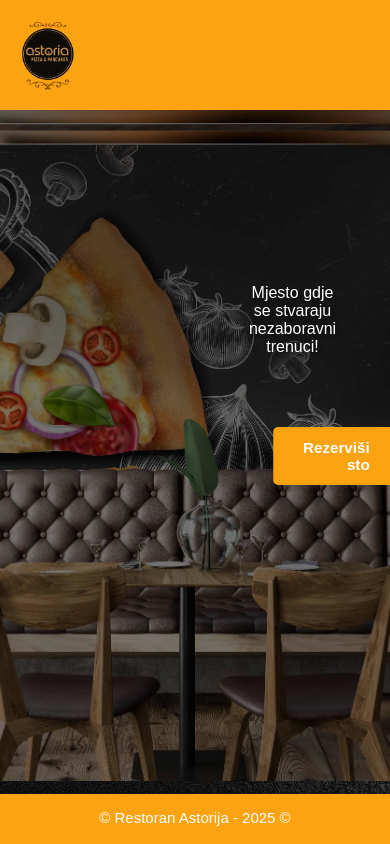
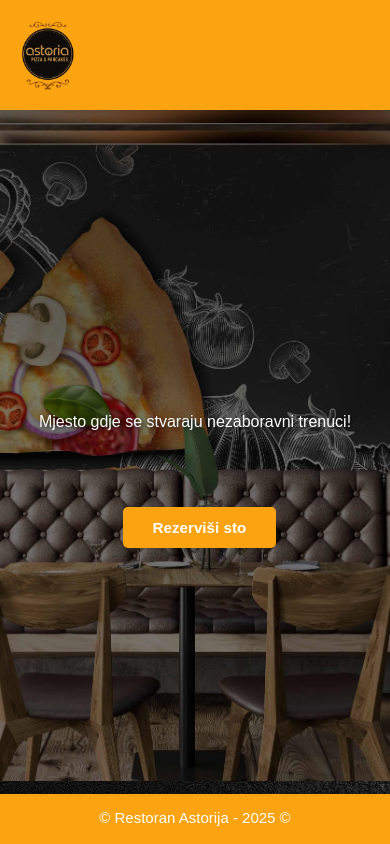
Before and after one commit to kemalbeganovic24/Restoran-Astoria, a React (Create React App) app: page / in a window 390 px wide. Built offline with nearby package versions, Linux system fonts and the light colour scheme.

Commit message:
Update home.css

```diff
--- a/src/assets/styles/home.css
+++ b/src/assets/styles/home.css
@@ -2,14 +2,14 @@
     position: relative;
     width: 100%;
     height: 83vh;
-    margin-top: 0px;
+    margin: 0;
     background-image: url('../images/restaurant-image.jpg');
     background-position: center;
     background-repeat: no-repeat;
     background-size: cover;
     display: flex;
     align-items: center;
-    justify-content: center
+    justify-content: center;
 }
 
 .hero-image::before {
@@ -20,19 +20,27 @@
     right: 0;
     bottom: 0;
     background: rgba(0, 0, 0, 0.5);
+     z-index: 0;
 }
 
 .hero-text {
-    position: absolute;
-    top: 20%;
-    left: 75%;
-    transform: translate(-50%, -50%);
-    text-align: right;
-    padding-top: 200px;
+    max-width: 90%;
+    padding: 0 15px;
     color: white;
+    text-align: center;
+    position: relative;
     z-index: 1;
-    max-width: 100%;
-    width: auto;
+    overflow-wrap: break-word;
+}
+@keyframes fadeInUp {
+    0% {
+        opacity: 0;
+        transform: translateY(30px);
+    }
+    100% {
+        opacity: 1;
+        transform: translateY(0);
+    }
 }
 
 .hero-text h1 {
@@ -44,22 +52,36 @@
 .hero-text p {
     font-size: 1.5rem;
     text-shadow: 2px 2px 4px rgba(0, 0, 0, 0.5);
+    margin-bottom: 2rem;
+}
+
+.pisani-tekst-home {
+    font-family: 'Dancing Script', cursive;
+    font-size: 2.2rem;
+    margin: 15px;
+    color: white;
+    text-align: center;
 }
 
 
-@media (max-width: 768px) {
-    .hero-image {
-        height: 83vh;
+@media (max-width: 1024px) {
+    .hero-text h1 {
+        font-size: 2.5rem;
     }
 
-    .hero-text {
-        max-width: 100%;
-        width: auto;
+    .hero-text p {
+        font-size: 1.3rem;
     }
 
+    .reservation-btn {
+        font-size: 1rem;
+        padding: 10px 24px;
+    }
+}
+
+@media (max-width: 768px) {
     .hero-text h1 {
         font-size: 2rem;
-        white-space: nowrap;
     }
 
     .hero-text p {
@@ -68,18 +90,19 @@
 
     .reservation-btn {
         font-size: 1rem;
-        padding: 10px 20px;
+        padding: 8px 20px;
     }
 }
 
 @media (max-width: 480px) {
     .hero-text h1 {
         font-size: 1.5rem;
-        white-space: nowrap;
+        white-space: normal;
     }
 
     .hero-text p {
         font-size: 1rem;
+        padding: 0 10px;
     }
 
     .reservation-btn {
```
